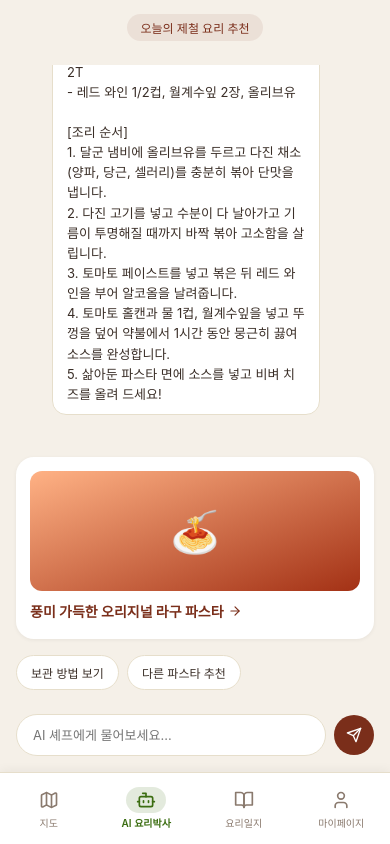
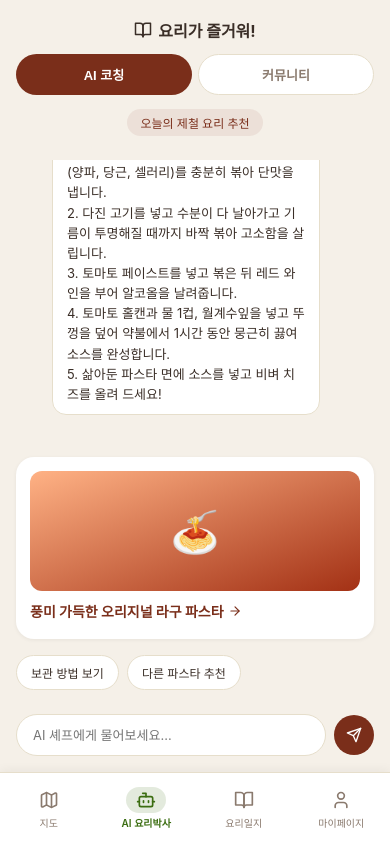
Before and after one commit to wlsgns9607-blip/Enjoy_Cooking, a React (Vite) app: page / in a window 390 px wide. Both pictures are taken after a click on the button "AI 요리박사". Built offline with nearby package versions, Linux system fonts and the light colour scheme; a web font is replaced by a local one.

Commit message:
fix: resolve mobile responsiveness and layout double scrollbar in AI Chat

```diff
--- a/src/App.css
+++ b/src/App.css
@@ -35,7 +35,7 @@ body {
   display: flex;
   flex-direction: column;
 }
-.screen-content { flex: 1; overflow-y: auto; position: relative; }
+.screen-content { flex: 1; display: flex; flex-direction: column; overflow: hidden; position: relative; }
 .screen-content::-webkit-scrollbar { width: 0; }
 
 .header {
--- a/src/components/AiScreen.jsx
+++ b/src/components/AiScreen.jsx
@@ -95,7 +95,7 @@ export default function AiScreen({ messages = [], setMessages }) {
   }
 
   return (
-    <section style={{ position: 'relative' }}>
+    <section style={{ position: 'relative', height: '100%', display: 'flex', flexDirection: 'column', overflow: 'hidden' }}>
       {/* 헤더 */}
       <div className="header" style={{ display: 'flex', alignItems: 'center', justifyContent: 'space-between' }}>
         {isWritingPost ? (
@@ -120,7 +120,7 @@ export default function AiScreen({ messages = [], setMessages }) {
 
       {isWritingPost ? (
         /* 글쓰기 작성 페이지 */
-        <div style={{ padding: '16px' }}>
+        <div style={{ padding: '16px', flex: 1, overflowY: 'auto' }}>
           {/* 사진 업로드 영역 */}
           <div
             className="empty-box"
@@ -191,12 +191,12 @@ export default function AiScreen({ messages = [], setMessages }) {
         </div>
       ) : segment === 'coach' ? (
         /* AI 코칭 탭 */
-        <>
-          <div style={{ textAlign: 'center', marginBottom: 12 }}>
+        <div style={{ display: 'flex', flexDirection: 'column', flex: 1, overflow: 'hidden' }}>
+          <div style={{ textAlign: 'center', marginBottom: 12, flexShrink: 0 }}>
             <span className="tag-pill">오늘의 제철 요리 추천</span>
           </div>
 
-          <div className="chat" style={{ maxHeight: '380px', overflowY: 'auto', paddingBottom: '10px' }}>
+          <div className="chat" style={{ flex: 1, overflowY: 'auto', paddingBottom: '10px' }}>
             {messages.map((m, i) => (
               <div key={i} className={`msg ${m.from}`} style={{ maxWidth: '85%', alignSelf: m.from === 'ai' ? 'flex-start' : 'flex-end', marginBottom: '8px' }}>
                 {m.from === 'ai' && (
@@ -216,6 +216,7 @@ export default function AiScreen({ messages = [], setMessages }) {
             <div ref={chatEndRef} />
           </div>
 
+          <div style={{ flexShrink: 0 }}>
             <div
               className="recipe-card card"
               style={{ margin: '12px 16px', cursor: 'pointer' }}
@@ -246,10 +247,11 @@ export default function AiScreen({ messages = [], setMessages }) {
               />
               <button className="send-btn" onClick={handleSend}><Send size={16} /></button>
             </div>
-        </>
+          </div>
+        </div>
       ) : (
         /* 커뮤니티 탭 */
-        <div style={{ position: 'relative', paddingBottom: 80, paddingLeft: 16, paddingRight: 16 }}>
+        <div style={{ position: 'relative', flex: 1, overflowY: 'auto', paddingBottom: 80, paddingLeft: 16, paddingRight: 16 }}>
           {/* 상단 퀵 글쓰기 링크 박스 */}
           <div
             onClick={() => setIsWritingPost(true)}
--- a/src/components/DiaryScreen.jsx
+++ b/src/components/DiaryScreen.jsx
@@ -66,7 +66,7 @@ export default function DiaryScreen() {
   }
 
   return (
-    <section style={{ position: 'relative', minHeight: '100%' }}>
+    <section style={{ position: 'relative', height: '100%', overflowY: 'auto' }}>
       {/* 헤더 */}
       <div className="header" style={{ display: 'flex', alignItems: 'center', justifyContent: 'space-between', padding: '18px 16px 12px' }}>
         {isWriting ? (
--- a/src/components/MapScreen.jsx
+++ b/src/components/MapScreen.jsx
@@ -58,7 +58,7 @@ export default function MapScreen({ onAskAi }) {
   const regions = REGION_DATA[selected] || []
 
   return (
-    <section style={{ position: 'relative', minHeight: '100%' }}>
+    <section style={{ position: 'relative', height: '100%', overflowY: 'auto' }}>
       <div className="header">
         <h1><BookOpen size={18} /> 요리가 즐거워!</h1>
       </div>
--- a/src/components/ProfileScreen.jsx
+++ b/src/components/ProfileScreen.jsx
@@ -19,7 +19,7 @@ const STATS = [
 
 export default function ProfileScreen({ onConnect }) {
   return (
-    <section style={{ paddingBottom: 24 }}>
+    <section style={{ height: '100%', overflowY: 'auto', paddingBottom: 24 }}>
       <div className="header">
         <h1><BookOpen size={18} /> 마이페이지</h1>
       </div>
```
Lines whose indentation alone changed are shown as unchanged.
